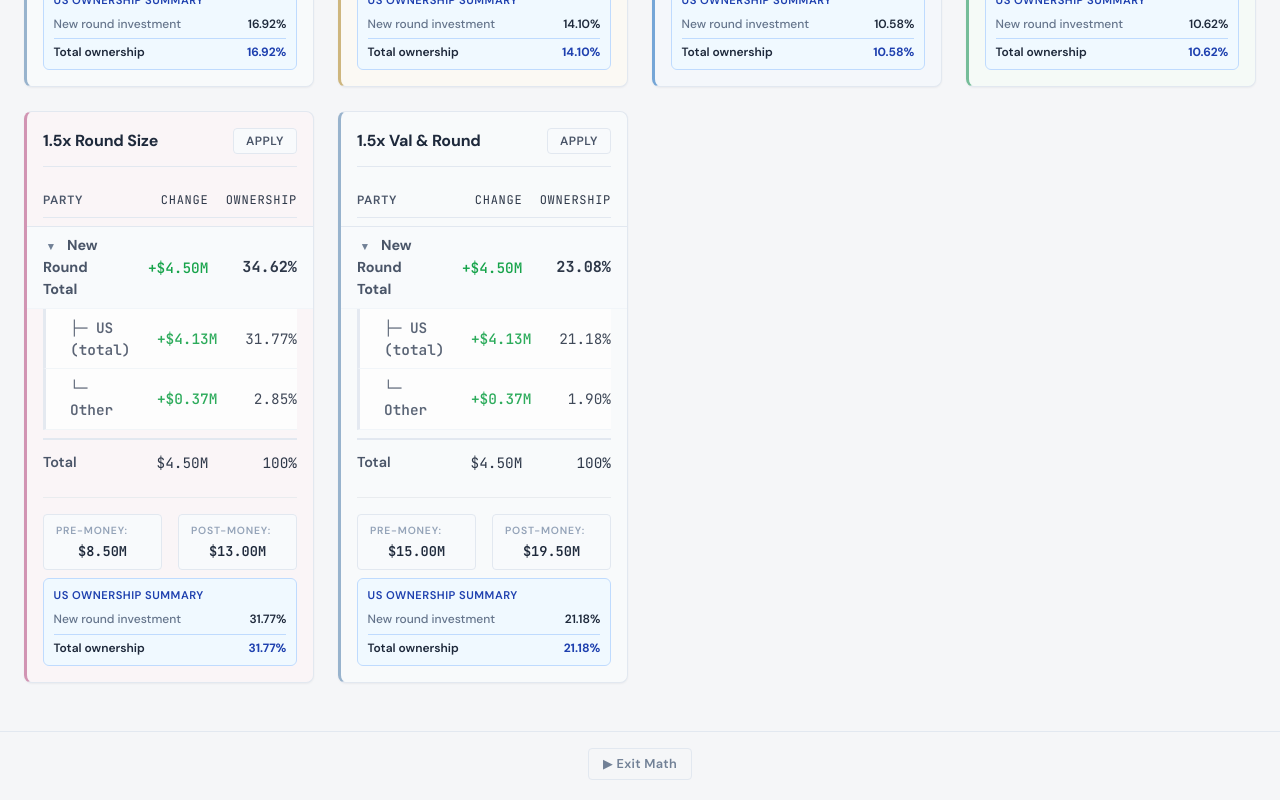
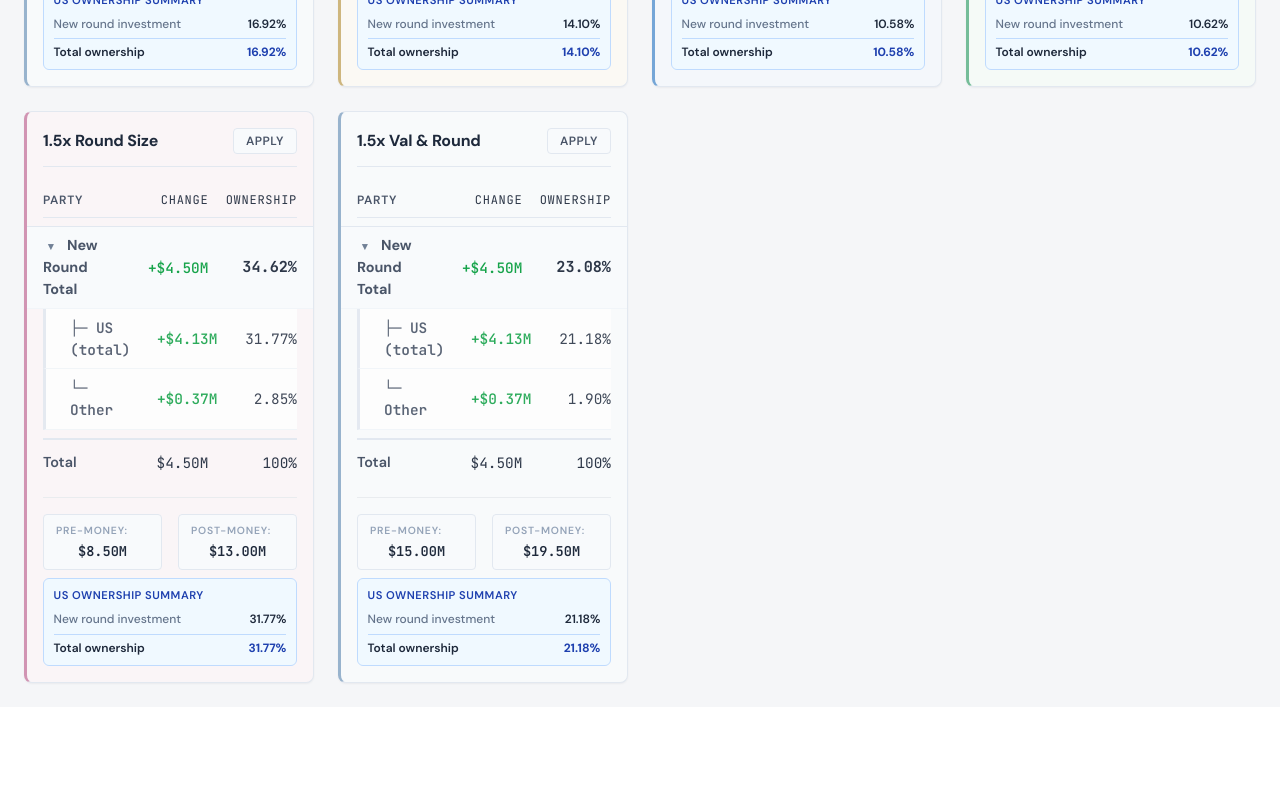
Before and after one commit to arfrank/valuation-framework, a React (Vite) app in the folder react-app/: page / in a window 1280 px wide. Shown: the part 1866-2666 px from the top of the page. After the commit the page ends 2573 px from the top, so only its background shows below. Built offline with nearby package versions, Linux system fonts and the light colour scheme.

Commit message:
Move Exit Math toggle from footer to header top-right
Removes the dedicated footer (which only housed the toggle) and
places the button in the top-right of the app header, keeping the
centered logo via absolute positioning.

Co-Authored-By: Claude Opus 4.7 <noreply@anthropic.com>

```diff
--- a/react-app/src/App.css
+++ b/react-app/src/App.css
@@ -82,11 +82,19 @@ body {
 }
 
 .app-header {
+  position: relative;
   background: var(--color-bg);
   border-bottom: 1px solid var(--color-border);
   padding: var(--space-5) var(--space-6);
   text-align: center;
   box-shadow: var(--shadow-sm);
+}
+
+.header-exit-math-toggle {
+  position: absolute;
+  top: 50%;
+  right: var(--space-6);
+  transform: translateY(-50%);
 }
 
 /* Logo Styles */
@@ -2778,18 +2786,6 @@ input.investor-name-input:focus, input.founder-name-input:focus {
   padding: 1rem 0.5rem;
 }
 
-/* ============================================================
-   App Footer (houses Exit Math toggle)
-   ============================================================ */
-.app-footer {
-  width: 100%;
-  padding: 1rem 1.5rem 1.25rem;
-  display: flex;
-  justify-content: center;
-  border-top: 1px solid #e2e8f0;
-  margin-top: 1.5rem;
-}
-
 .exit-math-toggle {
   background: none;
   border: 1px solid #e2e8f0;
--- a/react-app/src/App.jsx
+++ b/react-app/src/App.jsx
@@ -6,7 +6,6 @@ import ScenarioCard from './components/ScenarioCard'
 import Logo from './components/Logo'
 import NotificationContainer from './components/NotificationContainer'
 import ExitMathModule from './components/ExitMathModule'
-import AppFooter from './components/AppFooter'
 import { useLocalStorage } from './hooks/useLocalStorage'
 import { useNotifications } from './hooks/useNotifications'
 import { calculateEnhancedScenarios } from './utils/multiPartyCalculations'
@@ -162,6 +161,14 @@ function App() {
       />
       <header className="app-header">
         <Logo size={40} />
+        <button
+          type="button"
+          className="exit-math-toggle header-exit-math-toggle"
+          onClick={() => updateCompany(activeCompany, { showExitMath: !(companies[activeCompany]?.showExitMath) })}
+          aria-pressed={companies[activeCompany]?.showExitMath || false}
+        >
+          {companies[activeCompany]?.showExitMath ? '▼' : '▶'} Exit Math
+        </button>
       </header>
 
       <main className="app-main">
@@ -235,11 +242,6 @@ function App() {
           ))}
         </div>
       </main>
-
-      <AppFooter
-        showExitMath={companies[activeCompany]?.showExitMath || false}
-        onToggleExitMath={(v) => updateCompany(activeCompany, { showExitMath: v })}
-      />
     </div>
   )
 }
--- a/react-app/src/components/AppFooter.jsx
+++ /dev/null
@@ -1,16 +0,0 @@
-const AppFooter = ({ showExitMath, onToggleExitMath }) => {
-  return (
-    <footer className="app-footer">
-      <button
-        type="button"
-        className="exit-math-toggle"
-        onClick={() => onToggleExitMath(!showExitMath)}
-        aria-pressed={showExitMath}
-      >
-        {showExitMath ? '▼' : '▶'} Exit Math
-      </button>
-    </footer>
-  )
-}
-
-export default AppFooter
```
Also changed, not shown: 1 other file (tests, documents, lock files or other folders).
